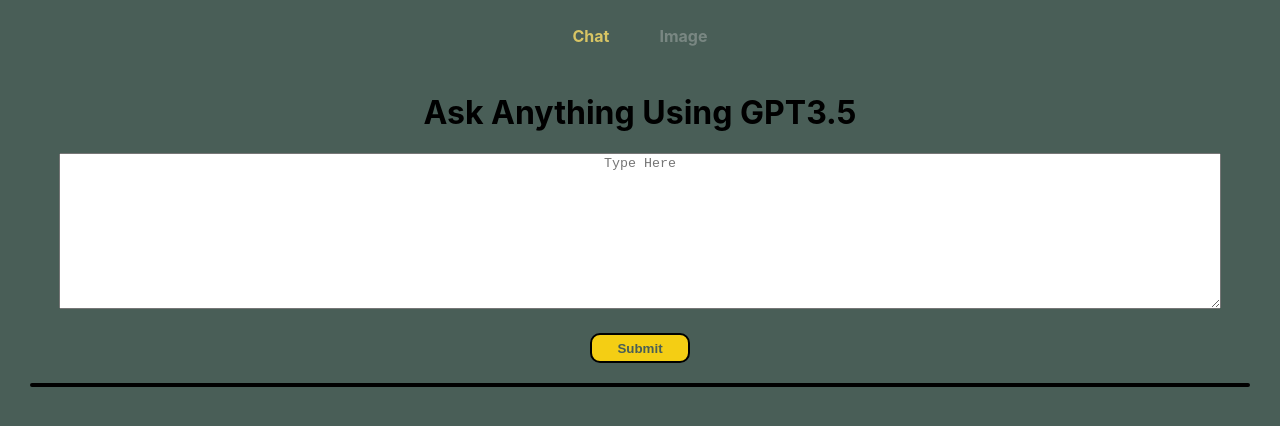
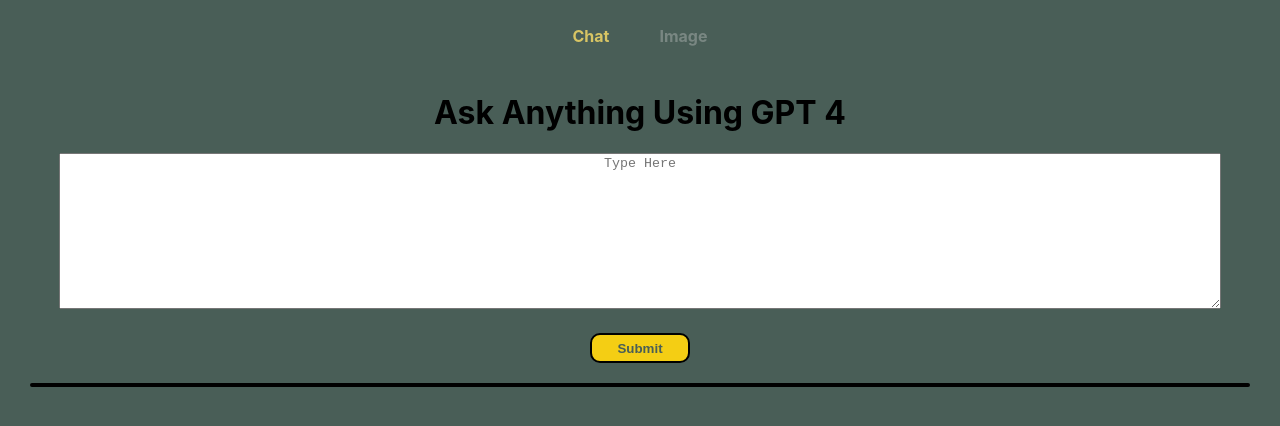
Before and after one commit to j-abellera/openai-project, a React (Create React App) app: page /chat in a window 1280 px wide. Shown: the top 426 px of the page. Built offline with nearby package versions, Linux system fonts and the light colour scheme; no server answers.

Commit message:
changed model from GPT3.5 to GPT4

```diff
--- a/src/Form.js
+++ b/src/Form.js
@@ -30,7 +30,7 @@ const Form = (props) => {
                     'Content-Type': 'application/json'
                 },
                 data: {
-                    model: 'gpt-3.5-turbo',
+                    model: 'gpt-4',
                     messages: chatLog,
                     temperature: 0,
                     max_tokens: 1000
@@ -47,7 +47,7 @@ const Form = (props) => {
     return (
         <>
             {/* <h1>OpenAI Project</h1> */}
-            <h1>Ask Anything Using GPT3.5</h1>
+            <h1>Ask Anything Using GPT 4</h1>
             <form onSubmit={handleSubmit}>
                 {/* <label htmlFor='input'>Ask Anything Here</label><br/> */}
                 <textarea
```
